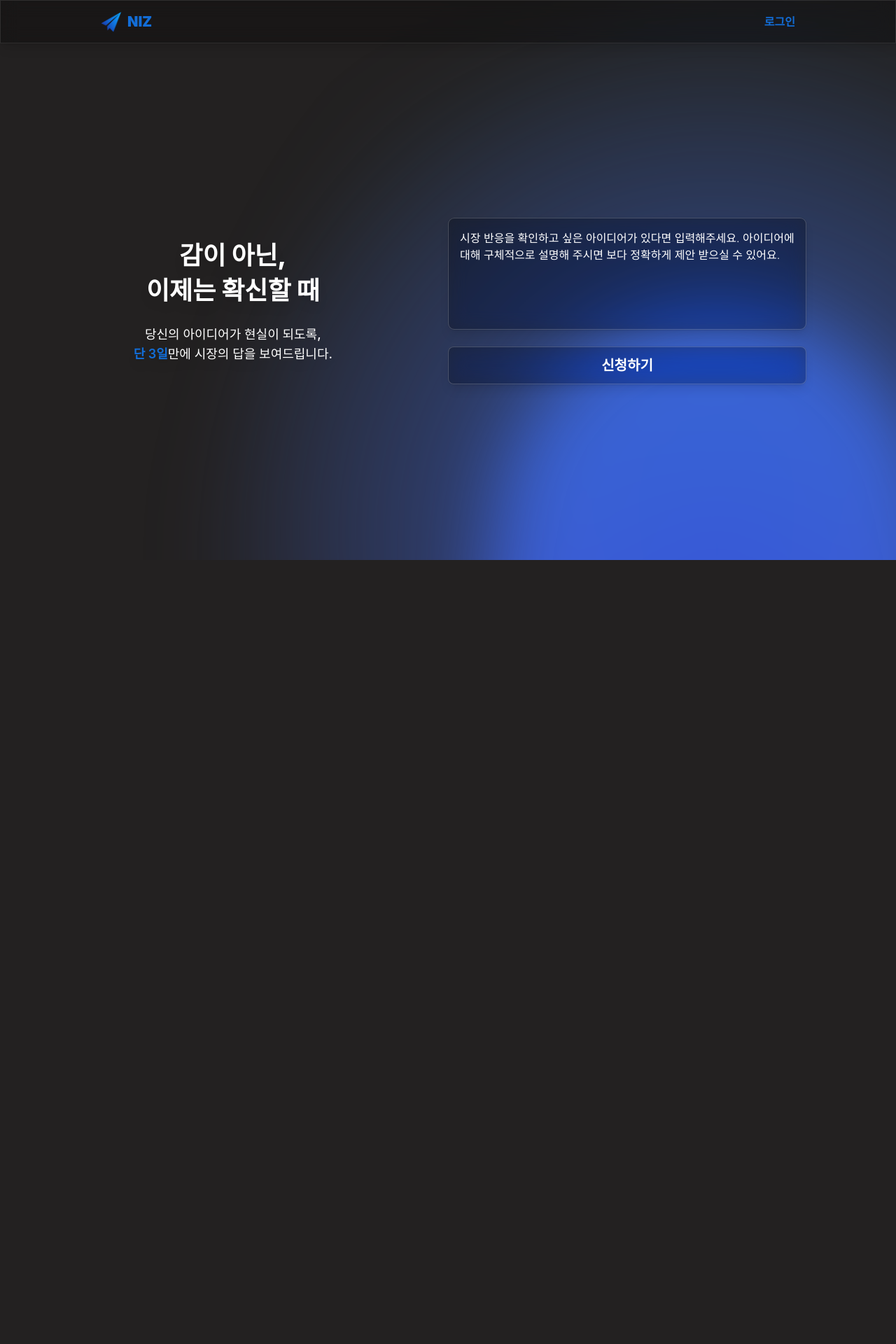
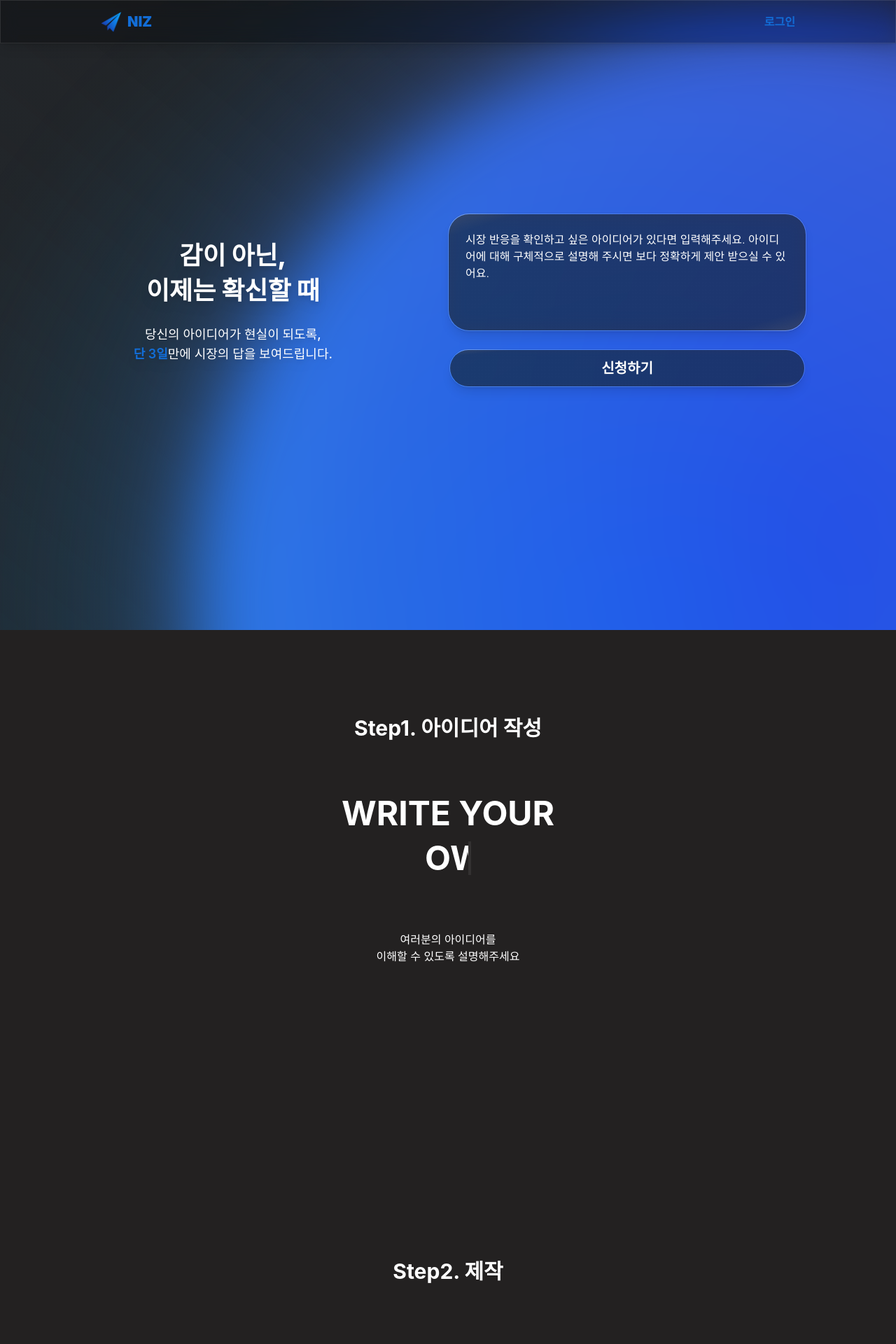
Before and after one commit to NIZ-Solutions/niz-front, a React (Create React App) app: page / in a window 1280 px wide. Shown: the top 1920 px of the page at 70% size. Before the commit the page ends 800 px from the top, so only its background shows below. Built offline with nearby package versions, Linux system fonts and the light colour scheme; no server answers.

Commit message:
💄: Add BG Full H

```diff
--- a/package.json
+++ b/package.json
@@ -8,6 +8,7 @@
     "@fortawesome/free-regular-svg-icons": "^7.0.1",
     "@fortawesome/free-solid-svg-icons": "^7.0.1",
     "@fortawesome/react-fontawesome": "^3.0.2",
+    "@fullpage/react-fullpage": "^0.1.49",
     "@portone/browser-sdk": "^0.1.0",
     "@reduxjs/toolkit": "^2.9.0",
     "@testing-library/dom": "^10.4.1",
@@ -24,6 +25,7 @@
     "env-cmd": "^11.0.0",
     "fontawesome": "^5.6.3",
     "fortawesome": "^0.0.1-security",
+    "fullpage.js": "^4.0.37",
     "nanoid": "^5.1.6",
     "react": "^19.1.1",
     "react-dom": "^19.1.1",
--- a/public/index.html
+++ b/public/index.html
@@ -18,6 +18,22 @@
     <meta
       name="viewport"
       content="width=device-width, initial-scale=1, viewport-fit=cover"
+    />
+    <meta name="apple-mobile-web-app-capable" content="yes" />
+    <meta
+      name="apple-mobile-web-app-status-bar-style"
+      content="black-translucent"
+    />
+    <!-- 안드로이드도 상단 색 투명하게 -->
+    <meta
+      name="theme-color"
+      content="transparent"
+      media="(prefers-color-scheme: light)"
+    />
+    <meta
+      name="theme-color"
+      content="transparent"
+      media="(prefers-color-scheme: dark)"
     />
     <meta
       name="description"
--- a/src/App.css
+++ b/src/App.css
@@ -21,6 +21,13 @@
 
 ::-webkit-scrollbar {
   display: none;
+}
+
+html,
+body,
+#root {
+  height: 100%;
+  background: transparent;
 }
 
 /* html {
@@ -189,3 +196,29 @@ input[type="number"] {
     transform: scale(1);
   }
 }
+
+.glowing-border {
+  border: 1px solid transparent;
+  border-radius: 30px;
+  background-image:
+    linear-gradient(#00000090, #00000090),
+    linear-gradient(
+      to bottom right,
+      #ffffff66 0.5%,
+      #ffffff33 10% 90%,
+      #ffffff66 99.5%
+    );
+  background-origin: border-box;
+  background-clip: padding-box, border-box;
+}
+
+/* 스냅을 켤 때 html에 붙일 클래스 */
+html.snap-y {
+  scroll-snap-type: y mandatory;
+}
+
+/* 스냅 대상(인트로 섹션)에 붙일 클래스 */
+.intro-snap {
+  scroll-snap-align: start;
+  scroll-snap-stop: always;
+}
--- a/src/App.tsx
+++ b/src/App.tsx
@@ -13,11 +13,11 @@ import Error from "./pages/Error";
 function App() {
   return (
     <BrowserRouter>
+      <ScrollToTop />
       <ErrorBoundary fallback={<Error />}>
         <Provider store={store}>
           <PersistGate loading={null} persistor={persistor}>
             <Modal />
-            <ScrollToTop />
             <Nav />
             <Router />
           </PersistGate>
--- a/src/api/user/userAxios.ts
+++ b/src/api/user/userAxios.ts
@@ -61,7 +61,7 @@ export async function postLoginWithHandledError(
 
 export async function postKakaoLogin(code: string) {
   const res = await axios.post(
-    `${BASE}/auth/kakao/redirect`,
+    `${BASE}/auth/kakao`,
     { code },
     { headers: { "Content-Type": "application/json" } },
   );
--- a/src/components/ScrollToTop.tsx
+++ b/src/components/ScrollToTop.tsx
@@ -1,12 +1,47 @@
 import { useEffect } from "react";
 import { useLocation } from "react-router-dom";
 
-export default function ScrollToTop() {
+export default function ScrollToTop({ selector }: { selector?: string } = {}) {
   const { pathname } = useLocation();
 
+  // 1) 브라우저의 자동 스크롤 복원 끄기
   useEffect(() => {
-    window.scrollTo(0, 0);
-  }, [pathname]);
+    const { history } = window;
+    const prev = (history as any).scrollRestoration;
+    if ("scrollRestoration" in history) {
+      history.scrollRestoration = "manual";
+    }
+    // 새로고침 직전에 최상단으로 (사파리 대응)
+    const handleBeforeUnload = () => window.scrollTo(0, 0);
+    window.addEventListener("beforeunload", handleBeforeUnload);
+    return () => {
+      window.removeEventListener("beforeunload", handleBeforeUnload);
+      if ("scrollRestoration" in history) {
+        history.scrollRestoration = prev || "auto";
+      }
+    };
+  }, []);
+
+  // 2) 경로 변경 시 + 첫 마운트 시 안정적으로 맨 위로
+  useEffect(() => {
+    const el =
+      (selector && document.querySelector(selector)) ||
+      document.scrollingElement ||
+      document.documentElement;
+
+    // 렌더(레이아웃) → RAF 2번 후 스크롤 (복원 동작보다 늦게)
+    const raf1 = requestAnimationFrame(() => {
+      const raf2 = requestAnimationFrame(() => {
+        if (el instanceof HTMLElement) {
+          el.scrollTo({ top: 0, left: 0, behavior: "auto" });
+        } else {
+          window.scrollTo({ top: 0, left: 0, behavior: "auto" });
+        }
+      });
+      return () => cancelAnimationFrame(raf2);
+    });
+    return () => cancelAnimationFrame(raf1);
+  }, [pathname, selector]);
 
   return null;
 }
--- /dev/null
+++ b/src/hooks/useSnap.ts
@@ -0,0 +1,38 @@
+import { useEffect } from "react";
+
+export default function useSnap<T extends HTMLElement>(
+  ref: React.RefObject<HTMLElement | null>,
+) {
+  useEffect(() => {
+    const root = document.documentElement;
+    const target = ref.current;
+    if (!target) return;
+
+    // 초기 2프레임 스냅 비활성 → 튐 방지
+    root.classList.remove("snap-y");
+    const raf1 = requestAnimationFrame(() => {
+      const raf2 = requestAnimationFrame(() => {
+        const io = new IntersectionObserver(
+          ([entry]) => {
+            if (entry.isIntersecting) root.classList.add("snap-y");
+            else root.classList.remove("snap-y");
+          },
+          { root: null, threshold: 0.15 },
+        );
+        io.observe(target);
+
+        // cleanup 안에서 해제
+        (cleanup as any).io = io;
+      });
+      (cleanup as any).raf2 = raf2;
+    });
+
+    function cleanup() {
+      cancelAnimationFrame(raf1);
+      if ((cleanup as any).raf2) cancelAnimationFrame((cleanup as any).raf2);
+      if ((cleanup as any).io) (cleanup as any).io.disconnect();
+      root.classList.remove("snap-y");
+    }
+    return cleanup;
+  }, [ref]);
+}
--- a/src/main/Intro.tsx
+++ b/src/main/Intro.tsx
@@ -1,10 +1,15 @@
+import { useRef } from "react";
+import useSnap from "../hooks/useSnap";
 import GradientLineChart from "../components/GradientLineChart";
 
 export default function Intro() {
+  const wrapRef = useRef<HTMLDivElement>(null);
+  useSnap(wrapRef);
+
   return (
-    <div className="flex w-full flex-col items-center gap-10 px-8 py-[350px] text-center">
-      <ul className="flex w-full max-w-screen-md flex-col gap-60 text-xl font-medium leading-7 text-white-000 drop-shadow-lg">
-        <li className="flex min-h-[100svh] snap-center snap-always flex-col items-center justify-center gap-20 text-center">
+    <div ref={wrapRef} className="w-full scroll-smooth text-center">
+      {/* 섹션 1 */}
+      <section className="intro-snap flex min-h-[100svh] flex-col items-center justify-center gap-20 px-8 supports-[height:100dvh]:min-h-[100dvh]">
         <h2 className="text-3xl font-bold">Step1. 아이디어 작성</h2>
         <div className="flex flex-col items-center justify-center">
           <p className="w-fit overflow-hidden whitespace-nowrap pb-4 text-5xl font-bold text-white">
@@ -18,28 +23,32 @@ export default function Intro() {
           여러분의 아이디어를 <br />
           이해할 수 있도록 설명해주세요
         </p>
-        </li>
-        <li className="flex min-h-[100svh] snap-center snap-always flex-col items-center justify-center gap-20 text-center">
+      </section>
+
+      {/* 섹션 2 */}
+      <section className="intro-snap flex min-h-[100svh] flex-col items-center justify-center gap-20 px-8 supports-[height:100dvh]:min-h-[100dvh]">
         <h2 className="text-3xl font-bold">Step2. 제작</h2>
         <div className="relative py-20">
-            <div className="loading text-5xl font-bold before:text-blue-000 before:content-['MAKING...'] after:absolute after:left-0 after:top-0 after:z-20 after:w-0 after:animate-loading after:overflow-hidden after:text-white-000 after:opacity-100 after:content-['MAKING...']"></div>
+          <div className="loading text-5xl font-bold before:text-blue-000 before:content-['MAKING...'] after:absolute after:left-0 after:top-0 after:z-20 after:w-0 after:animate-loading after:overflow-hidden after:text-white-000 after:opacity-100 after:content-['MAKING...']" />
         </div>
         <p>
           아이디어를 바탕으로
           <br />
           랜딩페이지와 설문문항을 만듭니다
         </p>
-        </li>
-        <li className="flex min-h-[100svh] snap-center snap-always flex-col items-center justify-center gap-20 text-center">
+      </section>
+
+      {/* 섹션 3 */}
+      <section className="intro-snap flex min-h-[100svh] flex-col items-center justify-center gap-20 px-8 supports-[height:100dvh]:min-h-[100dvh]">
         <h2 className="text-3xl font-bold">Step3. 고객 데이터 수집</h2>
         <div className="relative py-28">
           <div className="spinner-box">
-              <div className="blue-orbit leo"></div>
-              <div className="green-orbit leo"></div>
-              <div className="red-orbit leo"></div>
-              <div className="white-orbit w1 leo"></div>
-              <div className="white-orbit w2 leo"></div>
-              <div className="white-orbit w3 leo"></div>
+            <div className="blue-orbit leo" />
+            <div className="green-orbit leo" />
+            <div className="red-orbit leo" />
+            <div className="white-orbit w1 leo" />
+            <div className="white-orbit w2 leo" />
+            <div className="white-orbit w3 leo" />
           </div>
         </div>
         <p>
@@ -48,26 +57,22 @@ export default function Intro() {
           <br />
           고객 데이터를 수집합니다.
         </p>
-        </li>
+      </section>
 
-        <li className="flex min-h-[100svh] snap-center snap-always flex-col items-center justify-center gap-14 text-center">
+      {/* 섹션 4 */}
+      <section className="intro-snap flex min-h-[100svh] flex-col items-center justify-center gap-14 px-8 supports-[height:100dvh]:min-h-[100dvh]">
         <h2 className="pb-10 text-4xl font-extrabold leading-[50px]">
           단 3일 후<br />
           시장의 진짜 반응을
           <br />
           리포트로 확인하세요.
         </h2>
-          <GradientLineChart
-            animateOnView
-            replayOnScroll={true}
-            viewThreshold={0.2}
-          />
+        <GradientLineChart animateOnView replayOnScroll viewThreshold={0.2} />
         <p>
           버튼 클릭률, 관심 포인트 <br />
           설문조사 결과를 제공합니다
         </p>
-        </li>
-      </ul>
+      </section>
     </div>
   );
 }
--- a/src/main/Main.tsx
+++ b/src/main/Main.tsx
@@ -1,3 +1,5 @@
+import { useEffect } from "react";
+import ReactFullpage, { fullpageOptions } from "@fullpage/react-fullpage";
 import Footer from "../components/layout/Footer";
 import Intro from "./Intro";
 import Plan from "./Plan";
@@ -5,7 +7,7 @@ import Submit from "./Submit";
 
 export default function Main() {
   return (
-    <>
+    <div className="relative">
       <svg xmlns="http://www.w3.org/2000/svg" className="hidden">
         <defs>
           <filter id="goo">
@@ -17,33 +19,33 @@ export default function Main() {
             <feColorMatrix
               in="blur"
               mode="matrix"
-              values="1 0 0 0 0  0 1 0 0 0  0 0 1 0 0  0 0 0 18 -8"
+              values="1 0 0 0 0  0 1 0 0 0  0 0 1 0 0  0 0 0 20 -6"
               result="goo"
             />
             <feBlend in="SourceGraphic" in2="goo" />
           </filter>
         </defs>
       </svg>
-      <div className="pointer-events-none fixed inset-0 -z-10 overflow-x-hidden bg-[linear-gradient(40deg,#0f99fbd,#232121)]">
+      <div className="pointer-events-none fixed inset-[-20%] bottom-[-100px] -z-10 overflow-x-hidden bg-[linear-gradient(40deg,#0f99fb10,#232121)]">
         <div className="inset-0 h-full w-full [filter:url(#goo)_blur(50px)]">
-          <div className="absolute left-[0%] top-[0%] h-full w-full md:left-[-20%] md:top-[0%]">
-            <div className="absolute h-[150%] w-[150%] animate-[moveVertical_10s_ease_infinite] bg-[radial-gradient(circle_at_center,#4438ca80_0%,rgba(104,109,224,0)_50%)] opacity-80 mix-blend-hard-light md:h-[200%] md:w-[200%]"></div>
-            <div className="mix-blend-hard-lightmd:h-[200%] absolute h-[150%] w-[150%] animate-[moveInCircle_10s_linear_reverse_infinite] bg-[radial-gradient(circle_at_center,#388bca3c_0%,rgba(126,214,223,0)_50%)] opacity-80 md:w-[200%]"></div>
+          <div className="absolute left-[0%] top-[5%] h-full w-full md:left-[-20%] md:top-[-0%]">
+            <div className="absolute h-[150%] w-[150%] transform-gpu animate-[moveVertical_10s_ease_infinite] bg-[radial-gradient(circle_at_center,#4438ca80_0%,rgba(104,109,224,0)_50%)] opacity-80 mix-blend-overlay will-change-transform [backface-visibility:hidden] md:h-[200%] md:w-[200%]"></div>
+            <div className="absolute h-[150%] w-[150%] transform-gpu animate-[moveInCircle_10s_linear_reverse_infinite] bg-[radial-gradient(circle_at_center,#388bca3c_0%,rgba(126,214,223,0)_50%)] opacity-80 mix-blend-overlay will-change-transform [backface-visibility:hidden] md:h-[200%] md:w-[200%]"></div>
             {/* 오른쪽 아래 큰 구 */}
-            <div className="absolute h-[150%] w-[150%] animate-[moveInCircle_10s_linear_infinite] bg-[radial-gradient(circle_at_center,#4438ca80_0%,rgba(223,249,251,0)_50%)] opacity-80 mix-blend-hard-light md:h-[200%] md:w-[200%]"></div>
+            <div className="absolute h-[150%] w-[150%] transform-gpu animate-[moveInCircle_10s_linear_infinite] bg-[radial-gradient(circle_at_center,#4438ca80_0%,rgba(223,249,251,0)_50%)] opacity-80 mix-blend-overlay will-change-transform [backface-visibility:hidden] md:h-[200%] md:w-[200%]"></div>
             {/* 수평으로 움직이는 구 */}
-            <div className="absolute h-[150%] w-[150%] animate-[moveHorizontal_10s_ease_infinite] bg-[radial-gradient(circle_at_center,#0f99fb80_0%,rgba(255,121,121,0)_50%)] opacity-80 mix-blend-hard-light md:h-[200%] md:w-[200%]"></div>
+            <div className="absolute h-[150%] w-[150%] transform-gpu animate-[moveHorizontal_10s_ease_infinite] bg-[radial-gradient(circle_at_center,#0f99fb80_0%,rgba(255,121,121,0)_50%)] opacity-80 mix-blend-overlay will-change-transform [backface-visibility:hidden] md:h-[200%] md:w-[200%]"></div>
             {/* 오른쪽 아래 큰 구 중심색 */}
-            <div className="absolute h-[150%] w-[150%] animate-[moveInCircle_10s_ease_infinite] bg-[radial-gradient(circle_at_center,#3f82cf80_0%,rgba(149,175,192,0)_50%)] opacity-80 mix-blend-hard-light md:h-[200%] md:w-[200%]"></div>
+            <div className="absolute h-[150%] w-[150%] transform-gpu animate-[moveInCircle_10s_ease_infinite] bg-[radial-gradient(circle_at_center,#3f82cf80_0%,rgba(149,175,192,0)_50%)] opacity-80 mix-blend-overlay will-change-transform [backface-visibility:hidden] md:h-[200%] md:w-[200%]"></div>
           </div>
         </div>
       </div>
-      <div className="flex h-[100svh] w-full min-w-[280px] snap-y snap-mandatory flex-col items-center justify-between overflow-y-scroll text-white-000 supports-[height:100dvh]:h-[100dvh]">
+      <div className="flex w-full min-w-[280px] flex-col items-center justify-between text-white-000">
         <Submit />
         <Intro />
         <Plan />
         <Footer />
       </div>
-    </>
+    </div>
   );
 }
--- a/src/main/Submit.tsx
+++ b/src/main/Submit.tsx
@@ -25,7 +25,7 @@ export default function Submit() {
   };
 
   return (
-    <div className="flex min-h-[100svh] w-full max-w-screen-lg snap-center snap-always flex-col items-center justify-center gap-8 px-7 pt-[60px] text-center md:flex-row md:justify-between lg:px-0">
+    <div className="intro-snap flex min-h-[100svh] w-full max-w-screen-lg snap-center snap-always flex-col items-center justify-center gap-8 px-7 pt-[60px] text-center md:flex-row md:justify-between lg:px-0">
       <div className="flex flex-col gap-6 text-white drop-shadow-lg md:min-w-[40%]">
         <h1 className="text-4xl font-extrabold leading-[50px]">
           감이 아닌,
@@ -42,10 +42,10 @@ export default function Submit() {
       <form className="submit flex h-fit w-full min-w-[280px] flex-col gap-6 md:max-w-[50%]">
         {/* <div className="min-h-[15svh] w-full animate-border content-center rounded-xl border-[3px] border-transparent [background:linear-gradient(45deg,#F5F5F5)_padding-box,conic-gradient(from_var(--border-angle),#D0D0D0_50%,_#126DD7_86%,_#0F9AFB_90%,_#126DD7_94%,_#D0D0D0_100%)_border-box]"> */}
         {/* <div className="rounded-[9px] bg-white-000 p-4 dark:bg-black-000"> */}
-        <div className="rounded-[9px] border border-white/20 bg-black/30 p-4 shadow-lg ring-1 ring-black/5 backdrop-blur-md backdrop-saturate-150 supports-[backdrop-filter]:backdrop-blur-md">
+        <div className="bg-black/3 glowing-border border-2 p-5 shadow-lg ring-1 ring-black/5 backdrop-blur-md backdrop-saturate-150 supports-[backdrop-filter]:backdrop-blur-md">
           <textarea
             id="submit-textarea"
-            className="min-h-[15svh] w-full resize-none bg-transparent placeholder:font-light placeholder:text-white placeholder:dark:text-gray-001"
+            className="min-h-[15svh] w-full resize-none rounded-[15px] bg-transparent p-1 placeholder:font-light placeholder:text-white placeholder:dark:text-gray-001"
             placeholder="시장 반응을 확인하고 싶은 아이디어가 있다면 입력해주세요. 아이디어에 대해 구체적으로 설명해 주시면 보다 정확하게 제안 받으실 수 있어요."
           ></textarea>
         </div>
@@ -54,12 +54,21 @@ export default function Submit() {
           onClick={handleSubscription}
           className="w-full rounded-lg bg-[radial-gradient(circle_at_center,_var(--tw-gradient-stops))] from-[#126DD7] to-[#0F9AFB] py-3 text-xl font-extrabold text-white-000"
         > */}
+        {/* <button
+          type="button"
+          onClick={handleSubscription}
+          className="glowing-border w-full py-3 text-xl font-extrabold text-white-000 shadow-lg ring-1 ring-black/5 backdrop-blur-md backdrop-saturate-150 supports-[backdrop-filter]:backdrop-blur-md"
+        >
+          신청하기
+        </button> */}
         <button
           type="button"
           onClick={handleSubscription}
-          className="w-full rounded-lg border border-white/20 bg-black/30 py-3 text-xl font-extrabold text-white-000 shadow-lg ring-1 ring-black/5 backdrop-blur-md backdrop-saturate-150 supports-[backdrop-filter]:backdrop-blur-md"
+          className="group relative inline-flex w-full items-center justify-center p-[2px] hover:drop-shadow"
         >
-          신청하기
+          <span className="glowing-border inline-flex w-full items-center justify-center px-6 py-3 text-xl font-extrabold text-white shadow-lg ring-1 ring-black/5 backdrop-blur-sm backdrop-saturate-150 transition-transform duration-300 ease-out active:scale-[0.97] group-hover:scale-[0.985] supports-[backdrop-filter]:backdrop-blur-sm">
+            신청하기
+          </span>
         </button>
       </form>
     </div>
```
Also changed, not shown: src/components/BackgroundLayerPortal.tsx (added, +40 -0 lines), 1 other file (tests, documents, lock files or other folders). Lines whose indentation alone changed are shown as unchanged.
